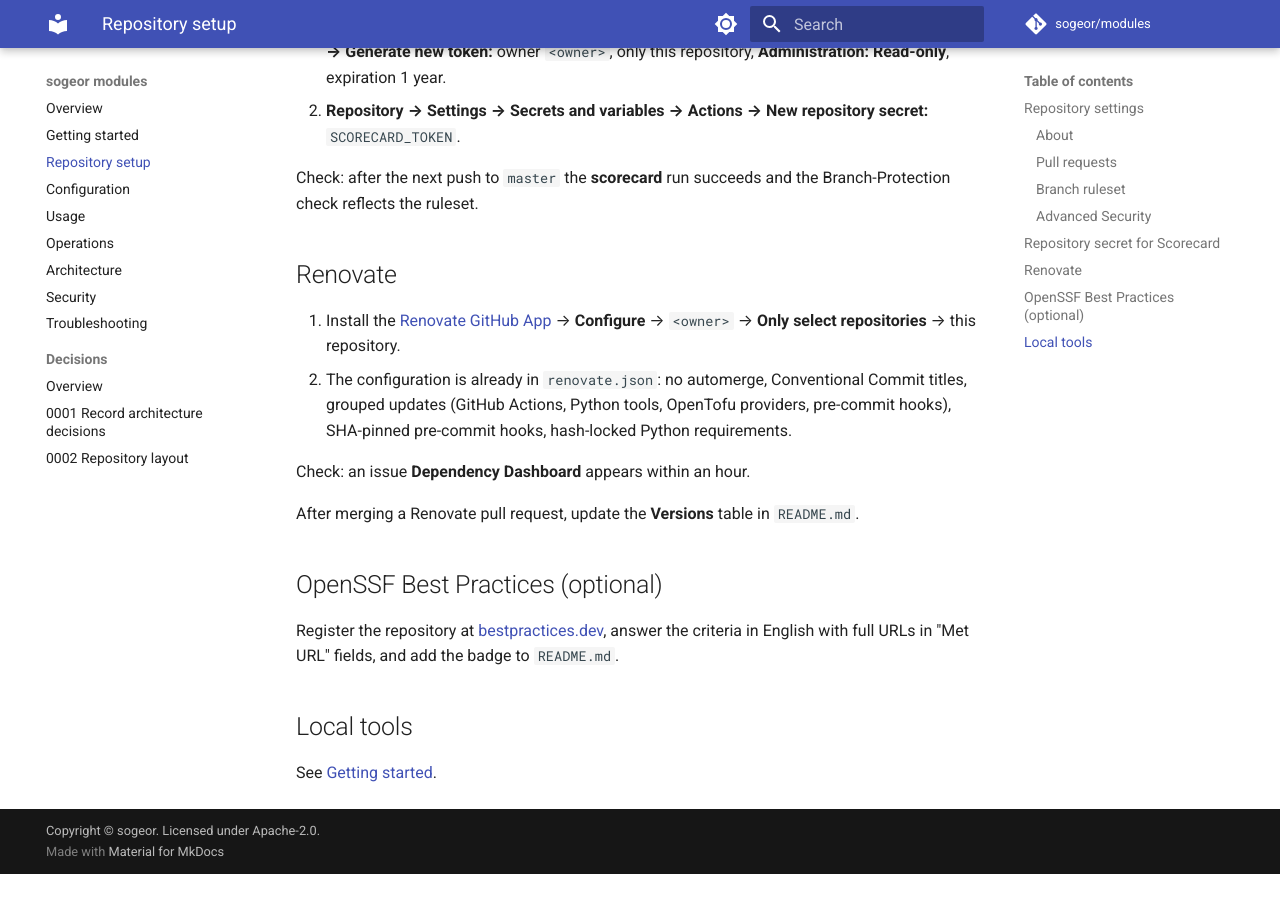
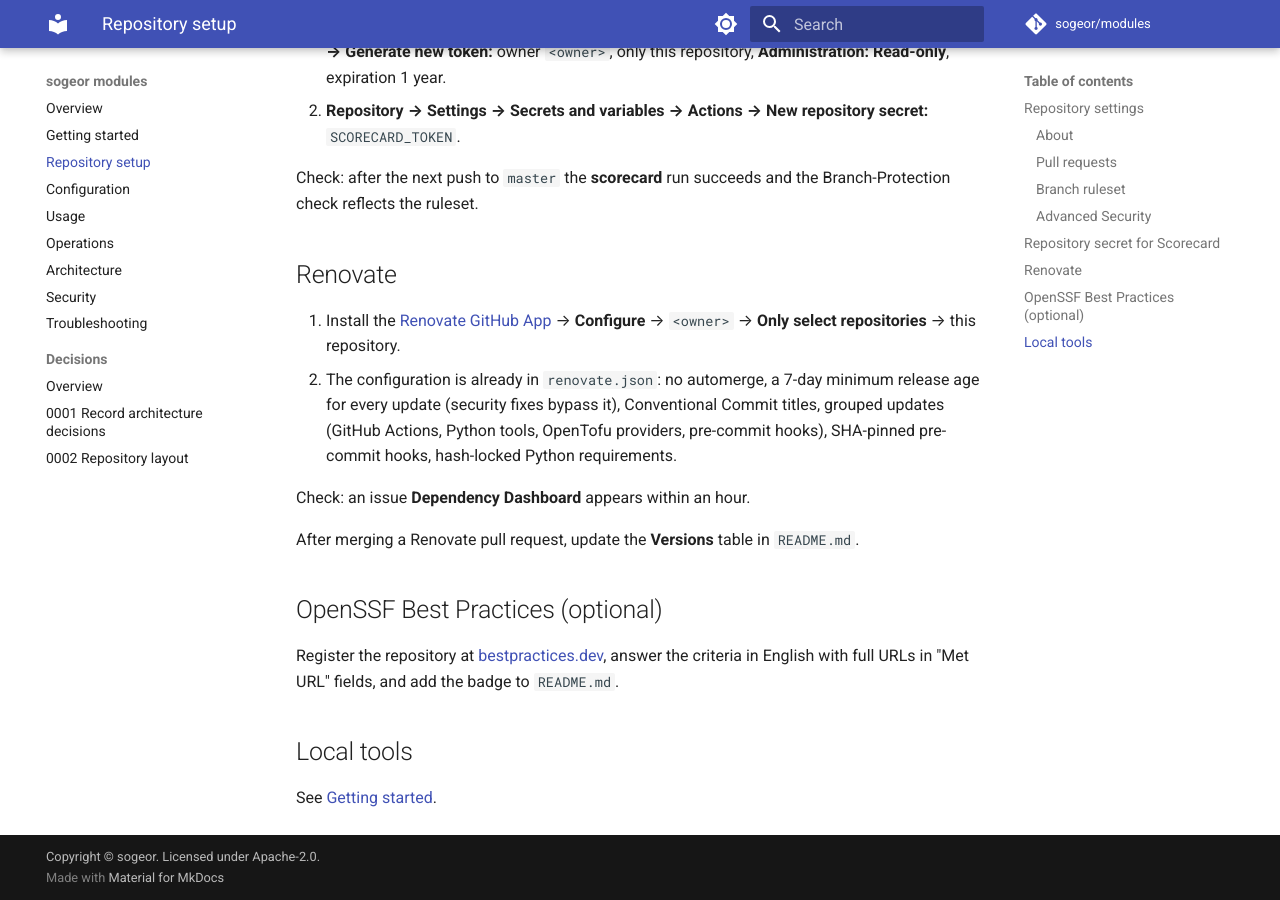
Before and after one commit to sogeor/modules, an MkDocs documentation site: the page built from docs/setup.md, in a window 1280 px wide and 900 px high, scrolled down 2485 px. Built offline with MkDocs 1.6.1 and Material for MkDocs 9.7.7, drawn with Linux system fonts in a browser that asks for light colours; comment, search, counter and statistics services are not loaded; before the commit the page ends 3359 px from its top, so only the background shows below that.

Commit message:
fix(renovate): wait 7 days before proposing new releases (#2)

```diff
--- a/docs/setup.md
+++ b/docs/setup.md
@@ -78,7 +78,8 @@
 
 1. Install the [Renovate GitHub App](https://github.com/apps/renovate) → **Configure** → `<owner>` →
    **Only select repositories** → this repository.
-2. The configuration is already in `renovate.json`: no automerge, Conventional Commit titles, grouped
+2. The configuration is already in `renovate.json`: no automerge, a 7-day minimum release age for every
+   update (security fixes bypass it), Conventional Commit titles, grouped
    updates (GitHub Actions, Python tools, OpenTofu providers, pre-commit hooks), SHA-pinned pre-commit hooks,
    hash-locked Python requirements.
 
--- a/renovate.json
+++ b/renovate.json
@@ -8,6 +8,7 @@
   "automerge": false,
   "semanticCommits": "enabled",
   "pinDigests": true,
+  "minimumReleaseAge": "7 days",
   "labels": [
     "dependencies"
   ],
```
Also changed, not shown: CHANGELOG.md (+1 -0 lines).
